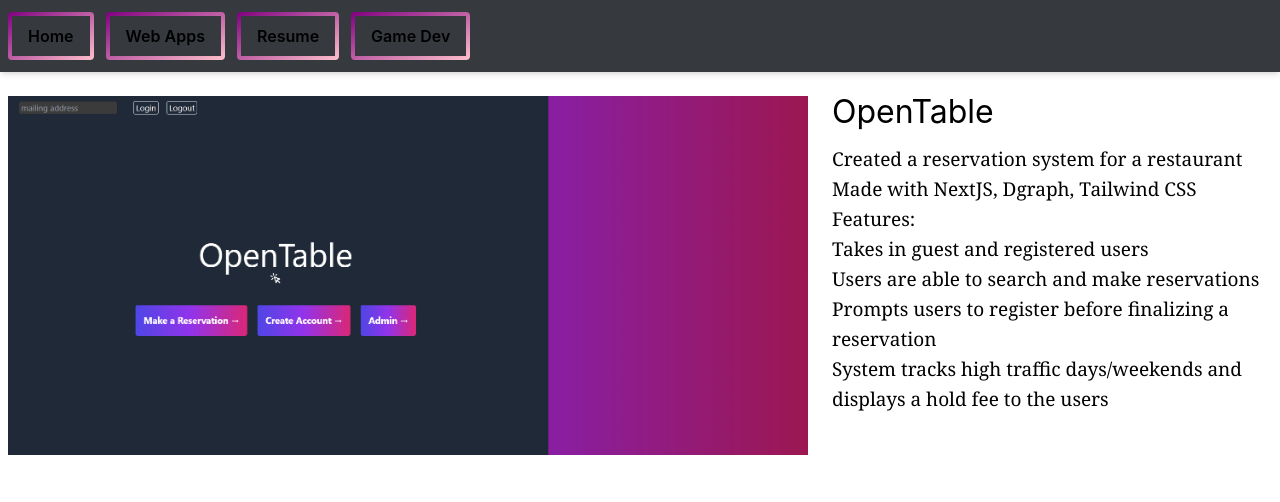
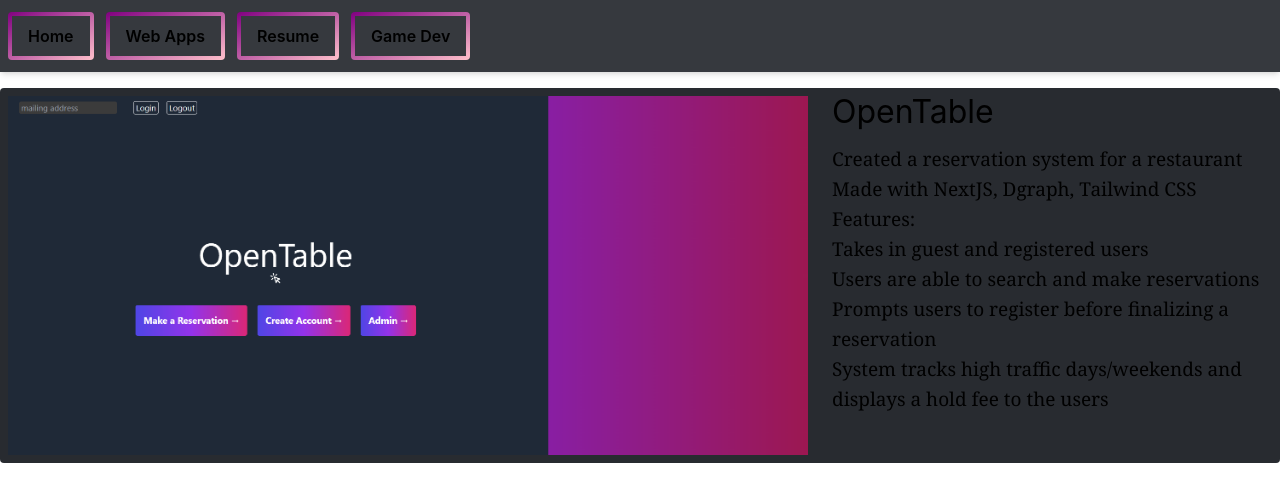
Before and after one commit to Jana-TT/personalWebsite, a Next.js app: page /websites in a window 1280 px wide. Shown: the top 502 px of the page. Built offline with nearby package versions, Linux system fonts and the light colour scheme.

Commit message:
buttonBG

```diff
--- a/components/webapps/template.tsx
+++ b/components/webapps/template.tsx
@@ -15,7 +15,7 @@
 
         <Link href={linkto} className="flex flex-col items-center pt-4">
 
-            <button className="flex hover:border rounded p-2 hover:bg-gray-300 border-blush hover:border-2">
+            <button className="bg-gray-300 flex hover:border rounded p-2 hover:bg-gray-200 border-blush hover:border-2">
 
                 <Image src={imageSource} alt={""} width={widthLength} height={heightLength} />
 
```
